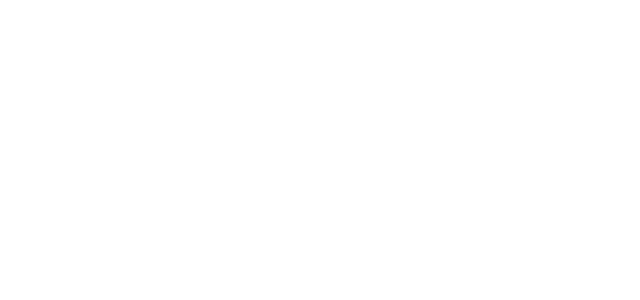
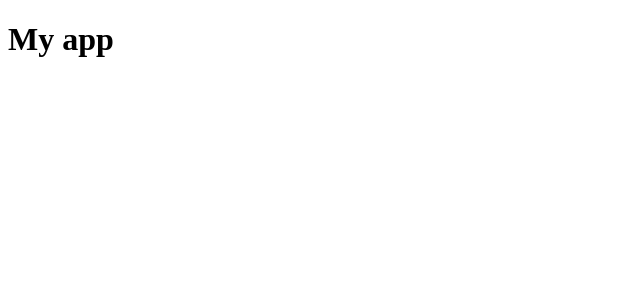
Before and after one commit to Shman-Dee/react-feedback-app, a JavaScript app: page / in a window 1280 px wide. Shown: the top 300 px of the page, without its empty margins (0-640 px from the left). Built offline with nearby package versions, Linux system fonts and the light colour scheme; the HTML template or start-up script is replaced by a standard one.

Commit message:
set up app.js

```diff
--- a/src/App.js
+++ b/src/App.js
@@ -1,5 +1,9 @@
 function App() {
-  return <h1>hello from the app component</h1>
+  return (
+    <div className="container">
+      <h1>My app</h1>
+    </div>
+  )
 }
 
 export default App
--- a/src/index.css
+++ b/src/index.css
@@ -1,3 +1,3 @@
-body {
+/* body {
   display: none;
-}
+} */
```
